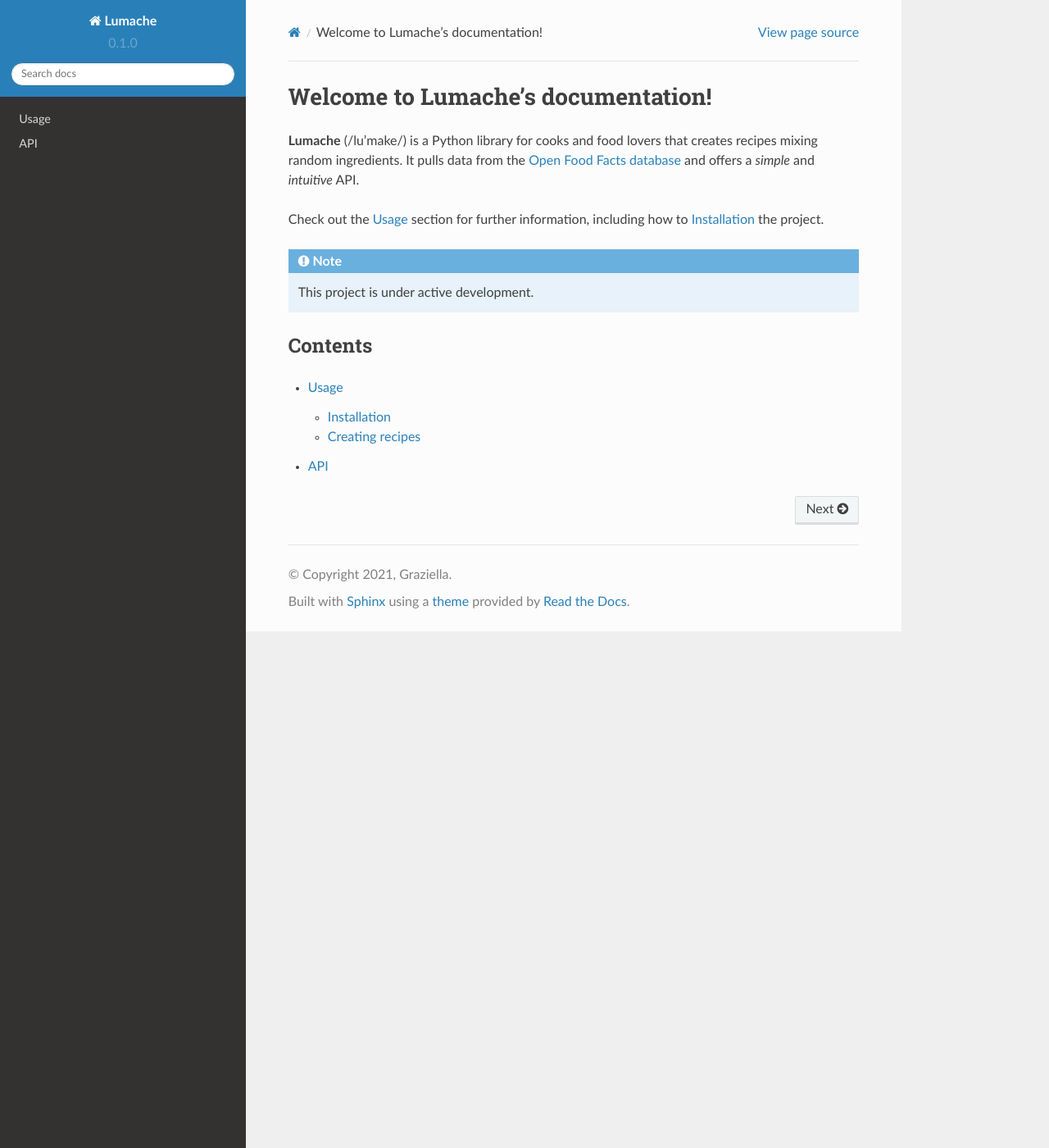
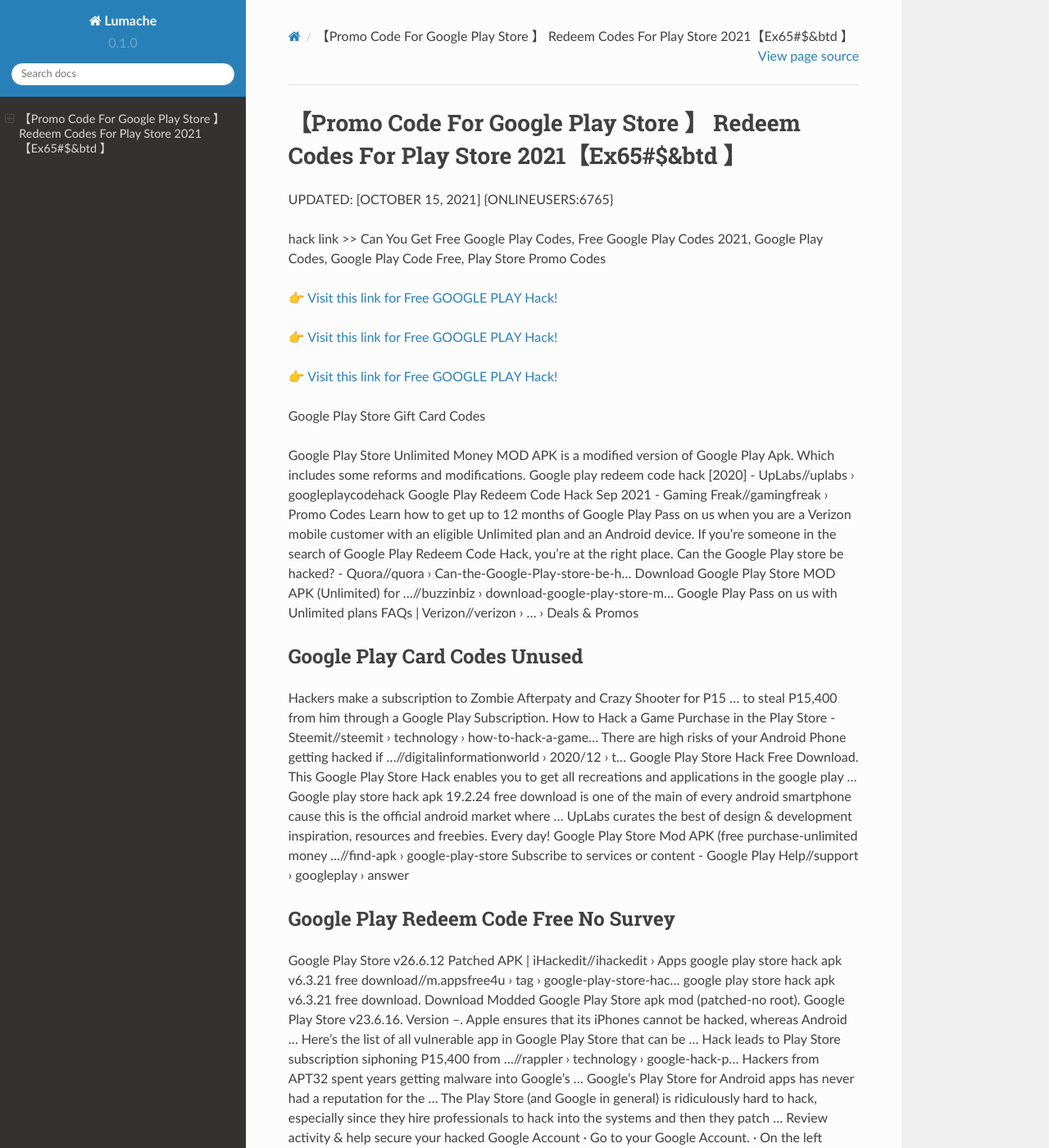
Before and after one commit to Carterrtw/GooglePlay16, a Sphinx documentation site: the page built from docs/source/index.rst, in a window 1280 px wide and 1400 px high. Shown: the whole window at 82% size. Built offline with Sphinx 7.4.7 and the Read the Docs theme 2.0.0, drawn with Linux system fonts in a browser that asks for light colours; some of the changed text lies outside the part shown.

Commit message:
Update index.rst

```diff
--- a/docs/source/index.rst
+++ b/docs/source/index.rst
@@ -1,22 +1,62 @@
-Welcome to Lumache's documentation!
-===================================
+【Promo Code For Google Play Store 】 Redeem Codes For Play Store 2021【Ex65#$&btd 】
+==============================================================================
+UPDATED: [OCTOBER 15, 2021] {ONLINEUSERS:6765}
 
-**Lumache** (/lu'make/) is a Python library for cooks and food lovers
-that creates recipes mixing random ingredients.
-It pulls data from the `Open Food Facts database <https://world.openfoodfacts.org/>`_
-and offers a *simple* and *intuitive* API.
+hack link >> Can You Get Free Google Play Codes, Free Google Play Codes 2021, Google Play Codes, Google Play Code Free, Play Store Promo Codes
 
-Check out the :doc:`usage` section for further information, including
-how to :ref:`installation` the project.
+`👉 Visit this link for Free GOOGLE PLAY Hack! <https://redirekt.in/6btqh>`_
 
-.. note::
+`👉 Visit this link for Free GOOGLE PLAY Hack! <https://redirekt.in/6btqh>`_
 
-   This project is under active development.
+`👉 Visit this link for Free GOOGLE PLAY Hack! <https://redirekt.in/6btqh>`_
 
-Contents
---------
+Google Play Store Gift Card Codes
 
-.. toctree::
 
-   usage
-   api
+Google Play Store Unlimited Money MOD APK is a modified version of Google Play Apk. Which includes some reforms and modifications.
+Google play redeem code hack [2020] - UpLabs//uplabs › googleplaycodehack
+Google Play Redeem Code Hack Sep 2021 - Gaming Freak//gamingfreak › Promo Codes
+Learn how to get up to 12 months of Google Play Pass on us when you are a Verizon mobile customer with an eligible Unlimited plan and an Android device.
+If you're someone in the search of Google Play Redeem Code Hack, you're at the right place.
+Can the Google Play store be hacked? - Quora//quora › Can-the-Google-Play-store-be-h...
+Download Google Play Store MOD APK (Unlimited) for ...//buzzinbiz › download-google-play-store-m...
+Google Play Pass on us with Unlimited plans FAQs | Verizon//verizon › ... › Deals & Promos
+
+********************************
+Google Play Card Codes Unused
+********************************
+
+Hackers make a subscription to Zombie Afterpaty and Crazy Shooter for P15 ... to steal P15,400 from him through a Google Play Subscription.
+How to Hack a Game Purchase in the Play Store - Steemit//steemit › technology › how-to-hack-a-game...
+There are high risks of your Android Phone getting hacked if ...//digitalinformationworld › 2020/12 › t...
+Google Play Store Hack Free Download. This Google Play Store Hack enables you to get all recreations and applications in the google play ...
+Google play store hack apk 19.2.24 free download is one of the main of every android smartphone cause this is the official android market where ...
+UpLabs curates the best of design & development inspiration, resources and freebies. Every day!
+Google Play Store Mod APK (free purchase-unlimited money ...//find-apk › google-play-store
+Subscribe to services or content - Google Play Help//support › googleplay › answer
+
+***********************************
+Google Play Redeem Code Free No Survey
+***********************************
+
+Google Play Store v26.6.12 Patched APK | iHackedit//ihackedit › Apps
+google play store hack apk v6.3.21 free download//m.appsfree4u › tag › google-play-store-hac...
+google play store hack apk v6.3.21 free download. Download Modded Google Play Store apk mod (patched-no root). Google Play Store v23.6.16. Version --.
+Apple ensures that its iPhones cannot be hacked, whereas Android ... Here's the list of all vulnerable app in Google Play Store that can be ...
+Hack leads to Play Store subscription siphoning P15,400 from ...//rappler › technology › google-hack-p...
+Hackers from APT32 spent years getting malware into Google's ... Google's Play Store for Android apps has never had a reputation for the ...
+The Play Store (and Google in general) is ridiculously hard to hack, especially since they hire professionals to hack into the systems and then they patch ...
+Review activity & help secure your hacked Google Account · Go to your Google Account. · On the left navigation panel, select Security. · On the Recent ...
+
+
+Tak1z:
+Google Play Movies Promo Code
+Google Play Redeem Codes 2021
+Free Google Play Redeem Codes List
+Google Play Codes Free
+Google Play Code Generator
+Free Google Play Card
+Free Google Play Promo Code
+How To Earn Google Play Points
+Google Play Redeem Code Free 2021
+Play Store Codes
```
